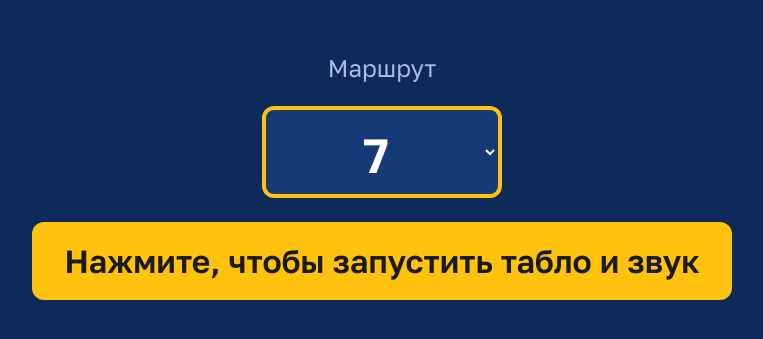
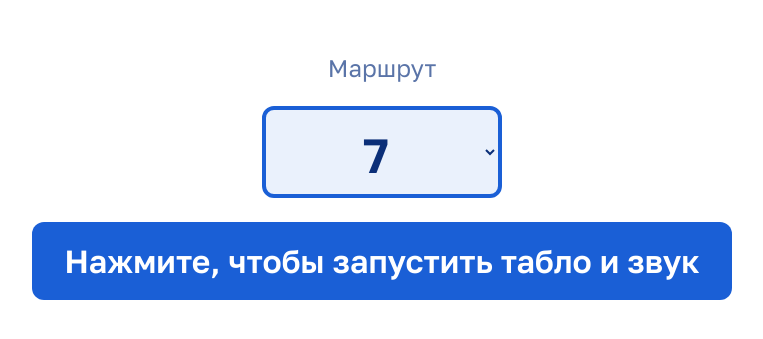
Before and after one commit to thaiiqow/BUS-OF-LANDAI, a plain HTML site: page index.html in a window 1280 px wide. Shown: the part 224-563 px from the top of the page, without its empty margins (258-1021 px from the left). Drawn offline with Linux system fonts and the light colour scheme.

Commit message:
Update index.html

```diff
--- a/index.html
+++ b/index.html
@@ -6,12 +6,12 @@
 <title>Табло автобуса</title>
 <link rel="stylesheet" href="https://fonts.googleapis.com/css2?family=Golos+Text:wght@400;600;800&display=swap">
 <style>
-:root{--bg:#0e2a5a;--panel:#163a78;--ink:#fff;--dim:#a9bde3;--accent:#ffc20e;--line:#4a6aa8}
+:root{--bg:#fff;--panel:#eaf1fc;--ink:#0b2f78;--dim:#5a74a8;--accent:#1a5fd6;--line:#b7c8e8}
 *{box-sizing:border-box}
 html,body{height:100%;margin:0}
 body{background:var(--bg);color:var(--ink);font-family:"Golos Text",system-ui,sans-serif;display:flex;flex-direction:column;overflow:hidden}
 header{display:flex;align-items:center;gap:2vw;padding:2vh 3vw;background:var(--panel)}
-.badge{background:var(--accent);color:#1a1a1a;font-weight:800;font-size:7vh;min-width:12vh;text-align:center;border-radius:1.5vh;padding:.5vh 2vh}
+.badge{background:var(--accent);color:#fff;font-weight:800;font-size:7vh;min-width:12vh;text-align:center;border-radius:1.5vh;padding:.5vh 2vh}
 .ends{flex:1;font-size:3.4vh;line-height:1.25}
 .ends b{font-weight:600}.ends span{color:var(--dim)}
 .clock{text-align:right}.clock .t{font-size:7vh;font-weight:800}.clock .d{font-size:2.6vh;color:var(--dim)}
@@ -32,8 +32,8 @@ footer{padding:3vh 5vw 4vh;background:var(--panel)}
 #start{position:fixed;inset:0;background:var(--bg);display:flex;flex-direction:column;align-items:center;justify-content:center;gap:3vh;z-index:9;text-align:center;padding:5vw}
 .pick{font-size:3vh;color:var(--dim)}
 #routeSel{font:600 6vh "Golos Text",system-ui,sans-serif;background:var(--panel);color:var(--ink);border:.5vh solid var(--accent);border-radius:1.5vh;padding:1.5vh 4vh;min-width:30vh;text-align:center}
-#go{font:600 4vh "Golos Text",system-ui,sans-serif;background:var(--accent);color:#1a1a1a;border:0;border-radius:1.5vh;padding:2.5vh 4vh;cursor:pointer;max-width:90vw}
-#go:focus-visible,#routeSel:focus-visible{outline:.6vh solid #fff;outline-offset:.5vh}
+#go{font:600 4vh "Golos Text",system-ui,sans-serif;background:var(--accent);color:#fff;border:0;border-radius:1.5vh;padding:2.5vh 4vh;cursor:pointer;max-width:90vw}
+#go:focus-visible,#routeSel:focus-visible{outline:.6vh solid var(--ink);outline-offset:.5vh}
 #start.hide{display:none}
 @media (prefers-reduced-motion:no-preference){.cur .ru{transition:opacity .4s}.cur.ch .ru{opacity:0}}
 </style>
```
